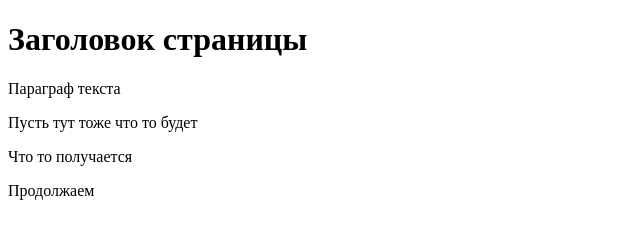
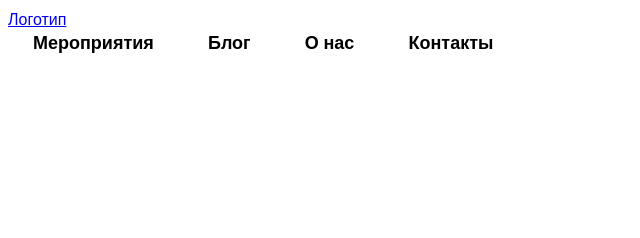
Before and after one commit to Valeriya132000/Art-Space, a plain HTML site: page index.html in a window 1280 px wide. Shown: the whole page, without its empty margins (0-640 px from the left). Drawn offline with nearby package versions, Linux system fonts and the light colour scheme.

Commit message:
Разметка страницы
(2 лекция ) Сделала основную разметку страницы.

```diff
--- a/index.html
+++ b/index.html
@@ -2,15 +2,39 @@
 <html lang="en">
 <head>
     <meta charset="UTF-8">
+    <title>Lenni Art</title>
     <meta name="viewport" content="width=device-width, initial-scale=1.0">
     <link rel="stylesheet" href="style/style.css">
-    <title>Art-Space</title>
+
+    <link rel="preconnect" href="https://fonts.googleapis.com">
+    <link rel="preconnect" href="https://fonts.gstatic.com" crossorigin>
+    <link href="https://fonts.googleapis.com/css2?family=Jost:wght@400;500;600;700&family=Lora:wght@400;500;600;700&family=Open+Sans:wght@400;500;600;700&display=swap" rel="stylesheet">
 </head>
-<body>
-    <h1>Заголовок страницы</h1>
-    <p title = "Подсказка для параграфа вот сюда жми">Параграф текста</p>
-    <p title = "Привет">Пусть тут тоже что то будет</p>
-    <p title = "Здрасьте">Что то получается</p>
-    <p title="Ну и ">Продолжаем</p>
+<body class="body">
+   <header class = "page-haeder">
+    <a href="index.html" class="page-header__logo">Логотип</a>
+    <nav class="page-haeder__nav">
+        <a href="#" class="page-haeder__nav-link">Мероприятия</a>
+        <a href="#" class="page-haeder__nav-link">Блог</a>
+        <a href="#" class="page-haeder__nav-link">О нас</a>
+        <a href="#" class="page-haeder__nav-link">Контакты</a>
+    </nav>
+
+    <a href="#" class="btn page-haeder__user-btn"></a>
+   </header>
+
+   <main class="main">
+    <div class="home">
+        <header class="main-header home__main-header"></header>
+        <section class="offers home__offers"></section>
+        <section class="about home__about"></section>
+        <section class="upcoming home__upcoming"></section>
+        <section class="listing home__listing"></section>
+        <section class="contacts home__contacts"></section>
+        <div class="doit home__doit"></div>
+    </div>
+   </main>
+
+   <footer class="page-footer"></footer>
 </body>
 </html>
--- a/style/style.css
+++ b/style/style.css
@@ -0,0 +1,19 @@
+.body{
+    font-family: "Open Sans", sans-serif;
+    font-size: 16px;
+    font-weight: 400;
+    font-style: normal;
+    line-height: 1.375;
+}
+
+.page-header{}
+.page-haeder__nav-link{
+    margin: 0 25px;
+    color: black;
+    font-weight: 600;
+    font-size: 18px;
+    line-height: 25px;
+    text-decoration: none;
+}
+
+.page-footer{}
```
